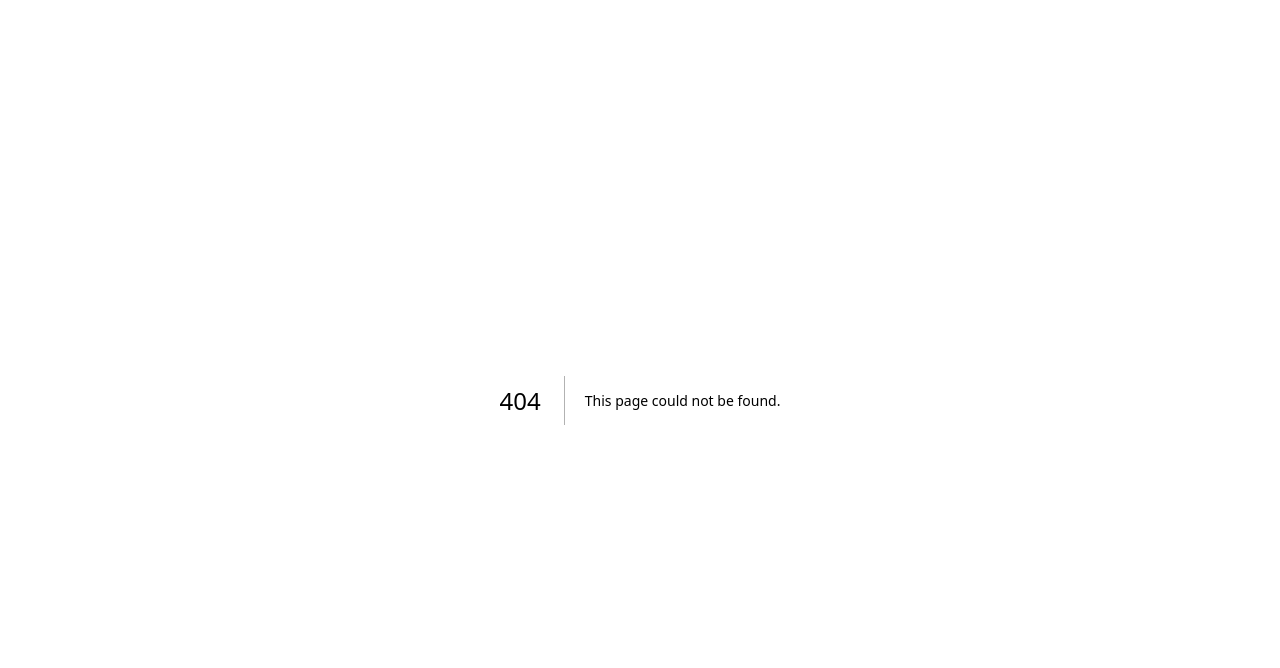
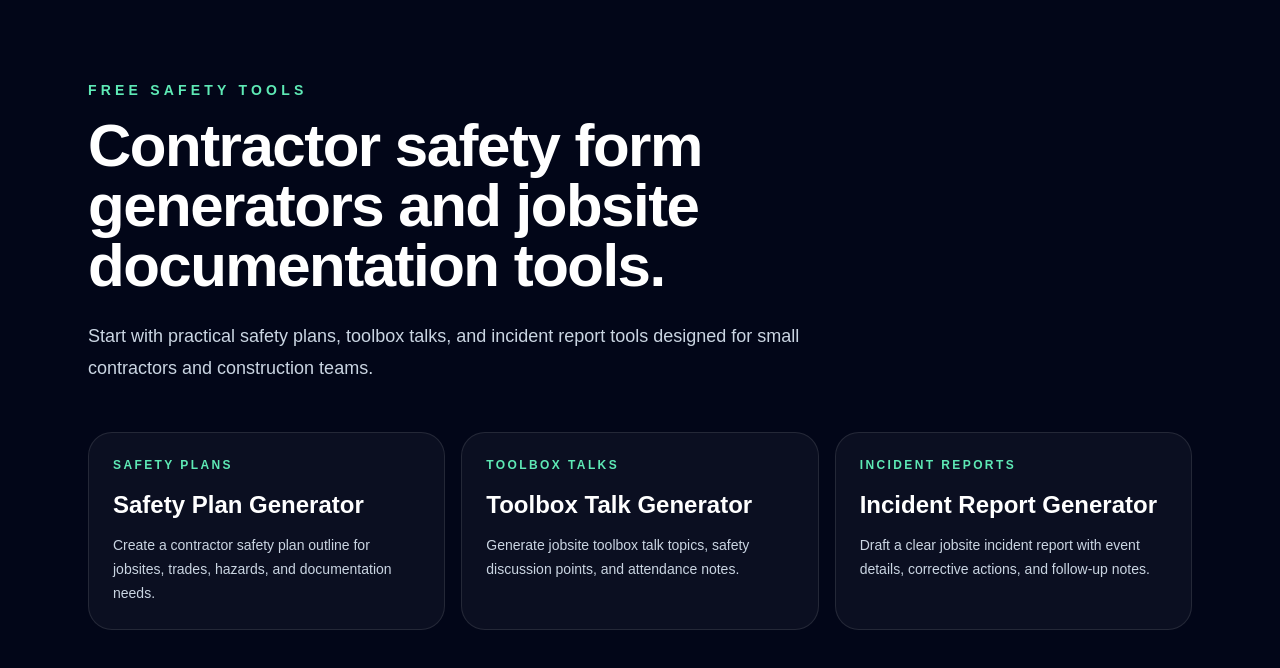
Before and after one commit to alhscholars-ship-it/contractor-safety-tools, a Next.js app: page /tools in a window 1280 px wide. Before the commit this address had no page. Shown: the top 668 px of the page. Built offline with nearby package versions, Linux system fonts and the light colour scheme.

Commit message:
feat: add tools listing page

```diff
--- a/src/app/sitemap.ts
+++ b/src/app/sitemap.ts
@@ -12,5 +12,11 @@ export default function sitemap(): MetadataRoute.Sitemap {
       changeFrequency: "weekly",
       priority: 1,
     },
+    {
+      url: `${baseUrl}/tools`,
+      lastModified: now,
+      changeFrequency: "weekly",
+      priority: 0.9,
+    },
   ];
 }
--- /dev/null
+++ b/src/app/tools/page.tsx
@@ -0,0 +1,51 @@
+import type { Metadata } from "next";
+import Link from "next/link";
+import { tools } from "@/data/tools";
+
+export const metadata: Metadata = {
+  title: "Free Contractor Safety Tools",
+  description:
+    "Browse free contractor safety tools, OSHA-aligned form generators, toolbox talk templates, inspection checklists, and incident report helpers.",
+  alternates: {
+    canonical: "/tools",
+  },
+};
+
+export default function ToolsPage() {
+  return (
+    <main className="min-h-screen bg-slate-950 text-white">
+      <section className="mx-auto w-full max-w-6xl px-6 py-20">
+        <div className="max-w-3xl">
+          <p className="mb-4 text-sm font-semibold uppercase tracking-[0.3em] text-emerald-300">
+            Free Safety Tools
+          </p>
+          <h1 className="text-4xl font-black tracking-tight sm:text-6xl">
+            Contractor safety form generators and jobsite documentation tools.
+          </h1>
+          <p className="mt-6 text-lg leading-8 text-slate-300">
+            Start with practical safety plans, toolbox talks, and incident report tools
+            designed for small contractors and construction teams.
+          </p>
+        </div>
+
+        <div className="mt-12 grid gap-4 md:grid-cols-2 lg:grid-cols-3">
+          {tools.map((tool) => (
+            <Link
+              key={tool.slug}
+              href={tool.href}
+              className="rounded-3xl border border-white/10 bg-white/[0.04] p-6 transition hover:border-emerald-300/50 hover:bg-white/[0.07]"
+            >
+              <p className="text-xs font-bold uppercase tracking-[0.2em] text-emerald-300">
+                {tool.category}
+              </p>
+              <h2 className="mt-4 text-2xl font-black">{tool.name}</h2>
+              <p className="mt-3 text-sm leading-6 text-slate-300">
+                {tool.shortDescription}
+              </p>
+            </Link>
+          ))}
+        </div>
+      </section>
+    </main>
+  );
+}
```
